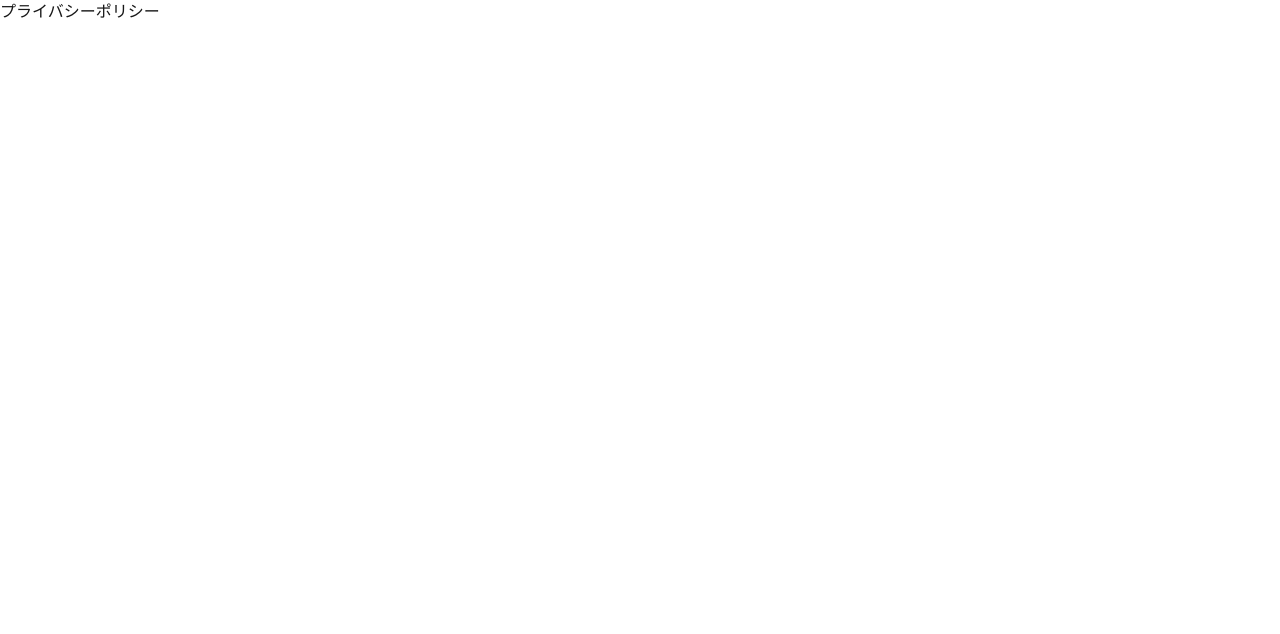
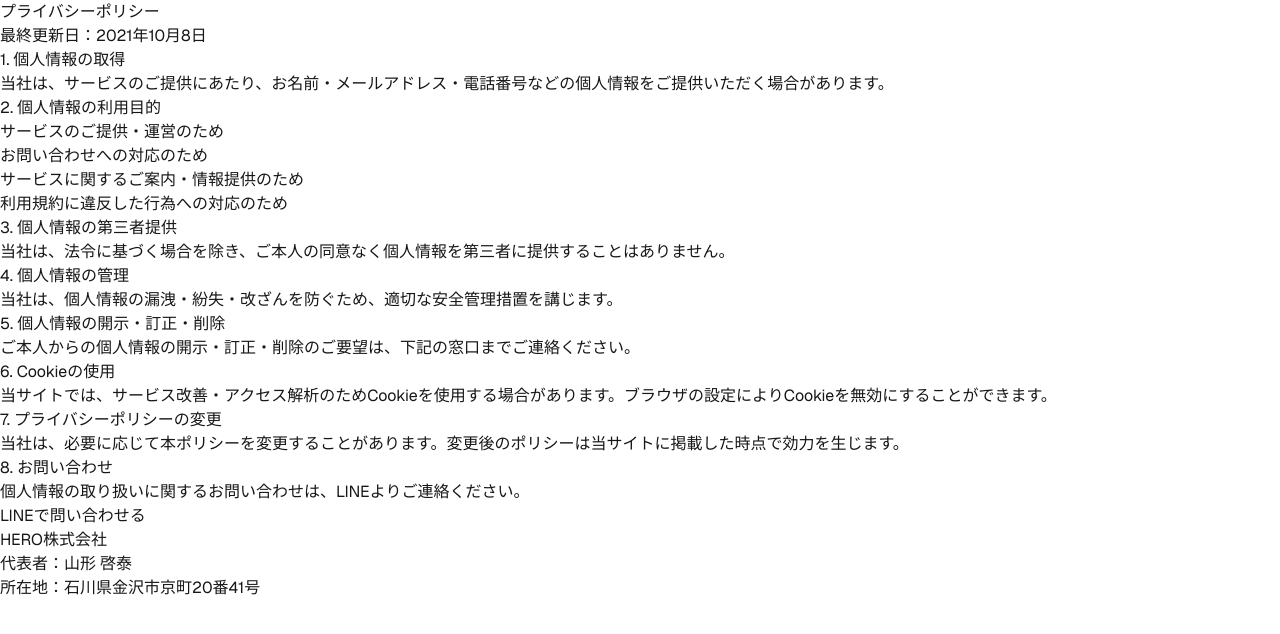
Before and after one commit to heroaginc-cmd/homepage, a Next.js app: page /privacy in a window 1280 px wide. Shown: the top 634 px of the page. Built offline with nearby package versions, Linux system fonts and the light colour scheme.

Commit message:
privacy・tokushoページ追加

```diff
--- a/src/app/privacy/page.tsx
+++ b/src/app/privacy/page.tsx
@@ -1,3 +1,62 @@
 export default function PrivacyPage() {
-  return <main><h1>プライバシーポリシー</h1></main>
+  return (
+    <main>
+      <h1>プライバシーポリシー</h1>
+      <p>最終更新日：2021年10月8日</p>
+
+      <section>
+        <h2>1. 個人情報の取得</h2>
+        <p>当社は、サービスのご提供にあたり、お名前・メールアドレス・電話番号などの個人情報をご提供いただく場合があります。</p>
+      </section>
+
+      <section>
+        <h2>2. 個人情報の利用目的</h2>
+        <ul>
+          <li>サービスのご提供・運営のため</li>
+          <li>お問い合わせへの対応のため</li>
+          <li>サービスに関するご案内・情報提供のため</li>
+          <li>利用規約に違反した行為への対応のため</li>
+        </ul>
+      </section>
+
+      <section>
+        <h2>3. 個人情報の第三者提供</h2>
+        <p>当社は、法令に基づく場合を除き、ご本人の同意なく個人情報を第三者に提供することはありません。</p>
+      </section>
+
+      <section>
+        <h2>4. 個人情報の管理</h2>
+        <p>当社は、個人情報の漏洩・紛失・改ざんを防ぐため、適切な安全管理措置を講じます。</p>
+      </section>
+
+      <section>
+        <h2>5. 個人情報の開示・訂正・削除</h2>
+        <p>ご本人からの個人情報の開示・訂正・削除のご要望は、下記の窓口までご連絡ください。</p>
+      </section>
+
+      <section>
+        <h2>6. Cookieの使用</h2>
+        <p>当サイトでは、サービス改善・アクセス解析のためCookieを使用する場合があります。ブラウザの設定によりCookieを無効にすることができます。</p>
+      </section>
+
+      <section>
+        <h2>7. プライバシーポリシーの変更</h2>
+        <p>当社は、必要に応じて本ポリシーを変更することがあります。変更後のポリシーは当サイトに掲載した時点で効力を生じます。</p>
+      </section>
+
+      <section>
+        <h2>8. お問い合わせ</h2>
+        <p>個人情報の取り扱いに関するお問い合わせは、LINEよりご連絡ください。</p>
+        <a href="https://lin.ee/vBEfQwi" target="_blank" rel="noopener noreferrer">
+          LINEで問い合わせる
+        </a>
+      </section>
+
+      <section>
+        <p>HERO株式会社</p>
+        <p>代表者：山形 啓泰</p>
+        <p>所在地：石川県金沢市京町20番41号</p>
+      </section>
+    </main>
+  )
 }
--- a/src/app/tokusho/page.tsx
+++ b/src/app/tokusho/page.tsx
@@ -1,3 +1,56 @@
 export default function TokushoPage() {
-  return <main><h1>特定商取引法に基づく表記</h1></main>
+  return (
+    <main>
+      <h1>特定商取引法に基づく表記</h1>
+
+      <table>
+        <tbody>
+          <tr>
+            <th>販売業者</th>
+            <td>HERO株式会社</td>
+          </tr>
+          <tr>
+            <th>代表者</th>
+            <td>山形 啓泰（YAMAGATA HIROYASU）</td>
+          </tr>
+          <tr>
+            <th>所在地</th>
+            <td>石川県金沢市京町20番41号</td>
+          </tr>
+          <tr>
+            <th>電話番号</th>
+            <td>お問い合わせはLINEにてお願いします</td>
+          </tr>
+          <tr>
+            <th>メールアドレス</th>
+            <td>お問い合わせはLINEにてお願いします</td>
+          </tr>
+          <tr>
+            <th>サービス料金</th>
+            <td>各サービスページをご確認ください</td>
+          </tr>
+          <tr>
+            <th>料金以外の必要費用</th>
+            <td>なし</td>
+          </tr>
+          <tr>
+            <th>支払方法</th>
+            <td>銀行振込（請求書払い）</td>
+          </tr>
+          <tr>
+            <th>支払時期</th>
+            <td>契約時にご案内します</td>
+          </tr>
+          <tr>
+            <th>サービス提供時期</th>
+            <td>契約後、別途ご案内します</td>
+          </tr>
+          <tr>
+            <th>返品・キャンセル</th>
+            <td>サービスの性質上、契約後のキャンセル・返金はお受けできません。詳細は契約時にご確認ください。</td>
+          </tr>
+        </tbody>
+      </table>
+    </main>
+  )
 }
```
